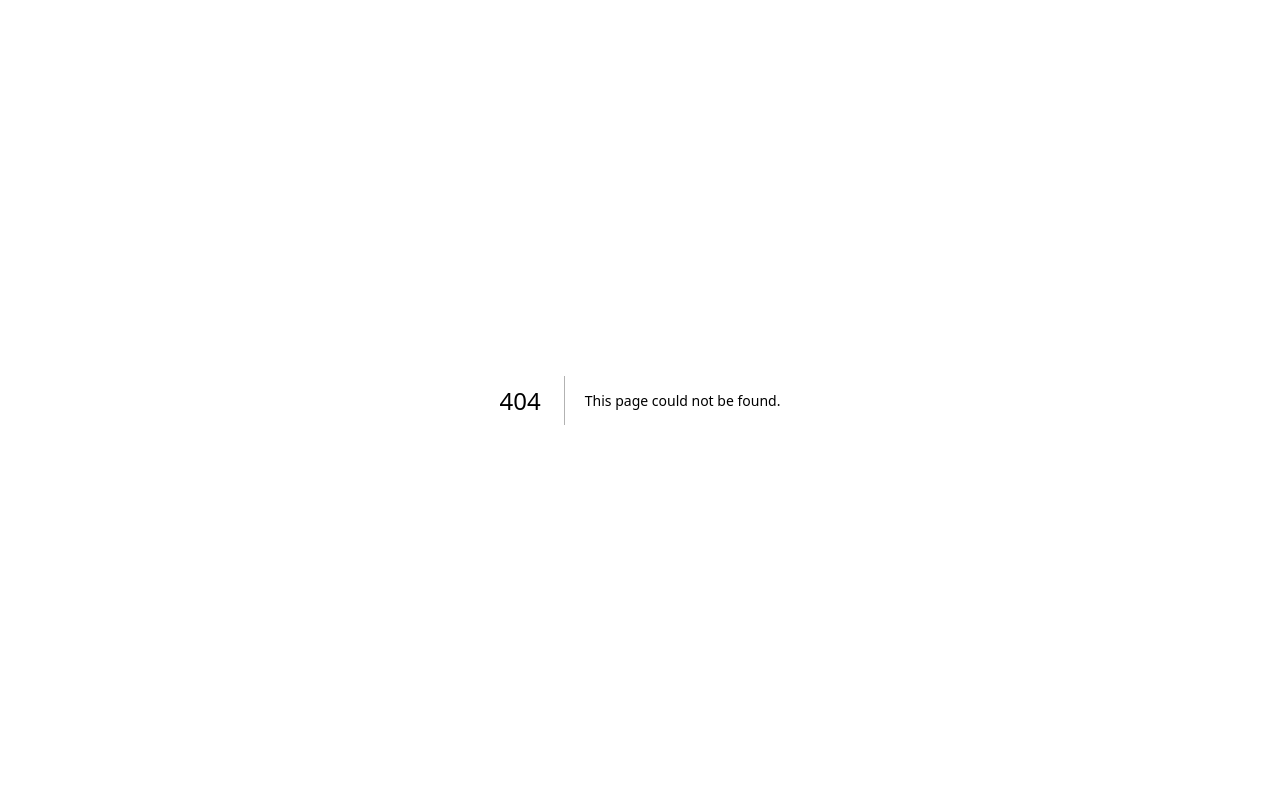
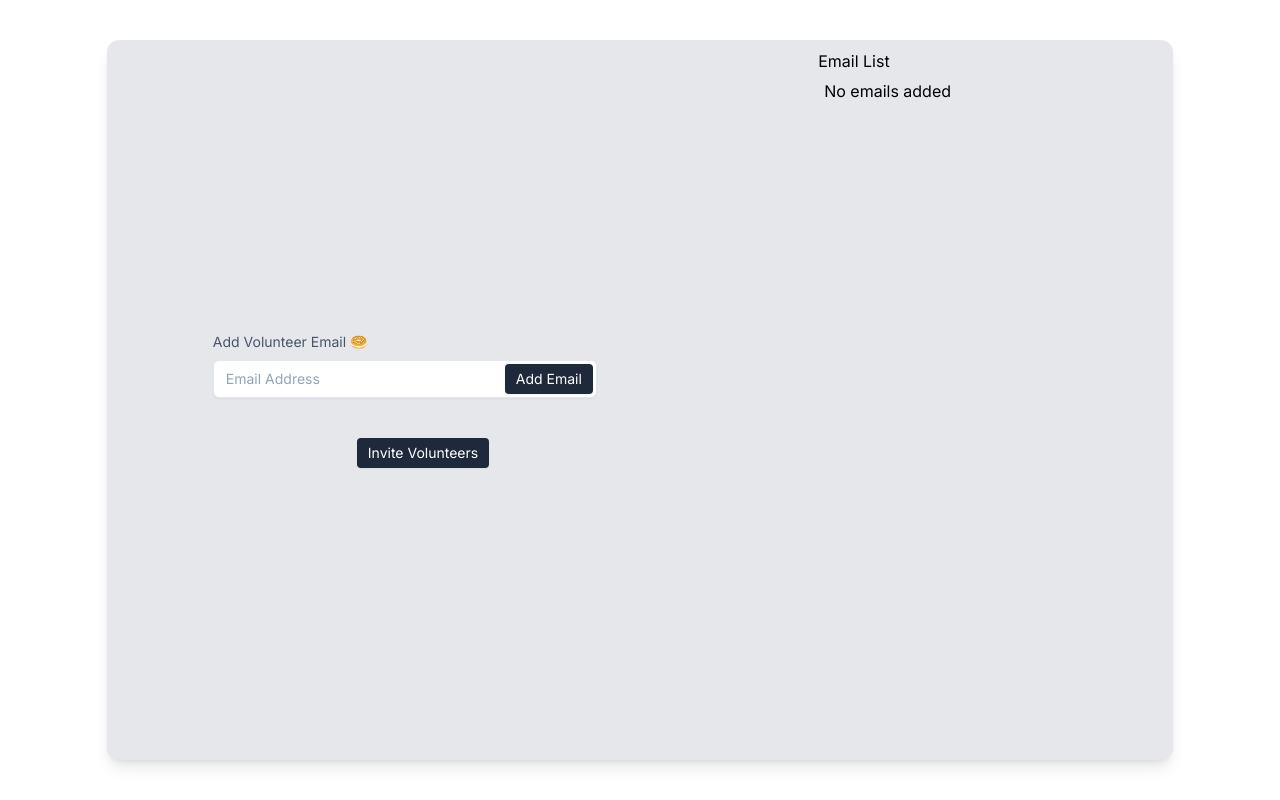
Before and after one commit to GTBitsOfGood/bagel-rescue, a Next.js app: page /AdminNavView/VolunteerAccountCreation in a window 1280 px wide. Before the commit this address had no page. Built offline with nearby package versions, Linux system fonts and the light colour scheme.

Commit message:
Create admin email input page

```diff
--- /dev/null
+++ b/src/app/AdminNavView/VolunteerAccountCreation/page.tsx
@@ -0,0 +1,92 @@
+'use client';
+
+import { faTrash } from "@fortawesome/free-solid-svg-icons";
+import { FontAwesomeIcon } from "@fortawesome/react-fontawesome";
+import { useState } from "react";
+
+function VolunteerAccountCreation() {
+
+    const [emails, setEmails] = useState<string[]>([]);
+    const [currentEmail, setCurrentEmail] = useState<string>("");
+    //TODO: add email to list and remove email from list
+
+    function addEmail(email: string) {
+        setEmails([...emails, email]);
+    }
+
+    function removeEmail(email: string) {
+        setEmails(emails.filter((e) => e !== email));
+    }
+
+    function displayEmails() {
+        return emails.map((email) => (
+            <div key={email} role="button" className="border-slate-20 shadow-lg bg-white text-slate-800 flex w-full items-center rounded-md p-2 pl-3 transition-all hover:bg-slate-100 focus:bg-slate-100 active:bg-slate-100">
+                {email}
+                <div className="ml-auto grid place-items-center justify-self-end">
+                    <button className="rounded-md border border-transparent p-2.5 text-center text-sm transition-all text-slate-600 hover:bg-slate-200 focus:bg-slate-200 active:bg-slate-200" type="button" onClick={() => removeEmail(email)}>
+                        <FontAwesomeIcon icon={faTrash} className="w-4 h-4" />
+                    </button>
+                </div>
+            </div>
+        ));
+    }
+
+  return (
+    <div className={"flex items-center justify-center min-h-screen"}>
+        <div className={"flex justify-around h-[45rem] w-5/6 bg-gray-200 shadow-lg rounded-xl"}>
+            <form
+                onSubmit={(e) => {
+                    e.preventDefault();
+                    if (emails.indexOf(currentEmail) !== -1) {
+                        alert("Email already added");
+                        return;
+                    }
+
+                    if (currentEmail) {
+                    addEmail(currentEmail);
+                    } else {
+                    console.error("Please enter a valid email address.");
+                    }
+                }}
+            className="w-full content-center max-w-sm min-w-[200px]"
+            >
+                <label className="block mb-2 text-sm text-slate-600">
+                    Add Volunteer Email 🥯
+                </label>
+                <div className="relative">
+                    <input
+                    type="email"
+                    required
+                    pattern="[a-z0-9._%+-]+@[a-z0-9.-]+\.[a-z]{2,}$"
+                    className="w-full bg-white placeholder:text-slate-400 text-slate-700 text-sm border border-slate-200 rounded-md pl-3 pr-16 py-2 transition duration-300 ease focus:outline-none focus:border-slate-400 hover:border-slate-300 shadow-sm focus:shadow"
+                    placeholder="Email Address"
+                    onChange={(e) => setCurrentEmail(e.target.value)}
+                    />
+                    <button
+                    className="absolute right-1 top-1 rounded bg-slate-800 py-1 px-2.5 border border-transparent text-center text-sm text-white transition-all shadow-sm hover:shadow focus:bg-slate-700 focus:shadow-none active:bg-slate-700 hover:bg-slate-700 active:shadow-none"
+                    type="submit"
+                    >
+                    Add Email
+                    </button>
+                </div>
+                <button
+                className="ml-36 mt-10 rounded bg-slate-800 py-1 px-2.5 border border-transparent text-center text-sm text-white transition-all shadow-sm hover:shadow focus:bg-slate-700 focus:shadow-none active:bg-slate-700 hover:bg-slate-700 active:shadow-none"
+                type="button"
+                onClick={() => alert("Feature not implemented yet")}
+                >
+                Invite Volunteers
+                </button>
+            </form>
+
+            <div className="p-2 relative flex flex-col rounded-l border 0">
+                <label>Email List</label>
+                <nav className="flex min-w-[240px] flex-col gap-1 p-1.5">
+                    {emails.length != 0 ? displayEmails() : <div>No emails added</div>}
+                </nav>
+            </div>
+        </div>
+    </div>
+  );
+}
+
+export default VolunteerAccountCreation;
```
